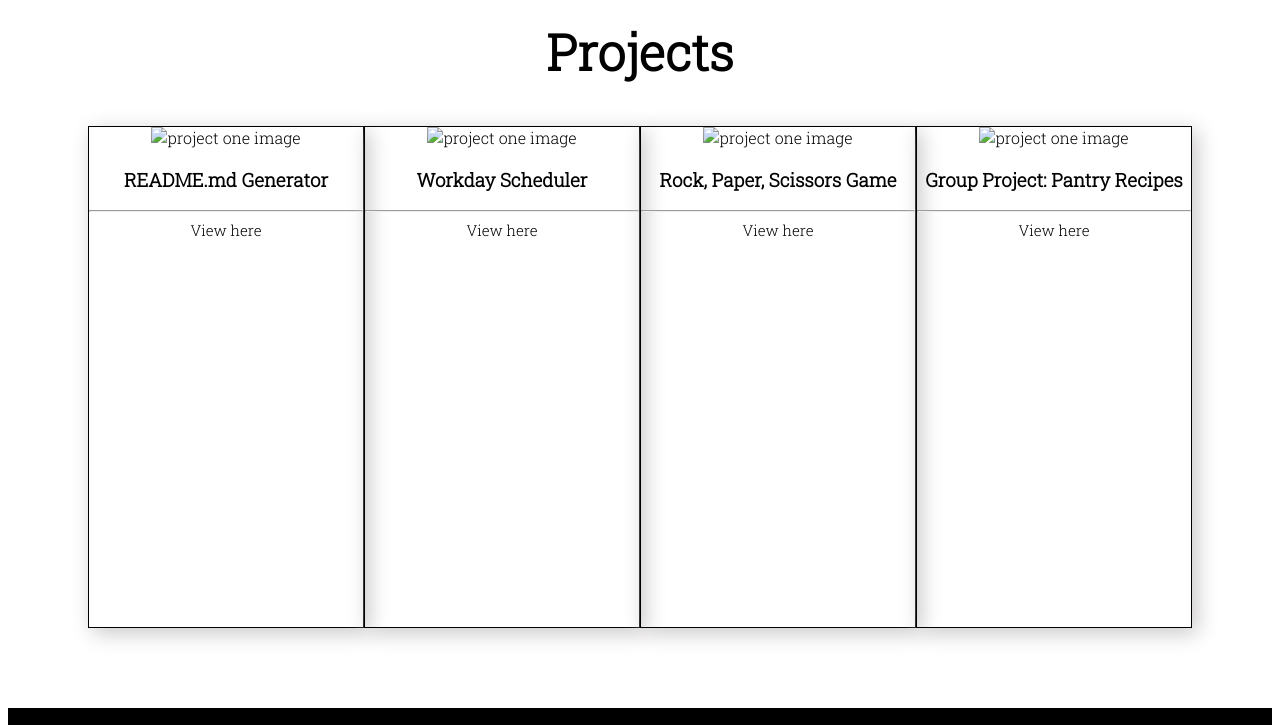
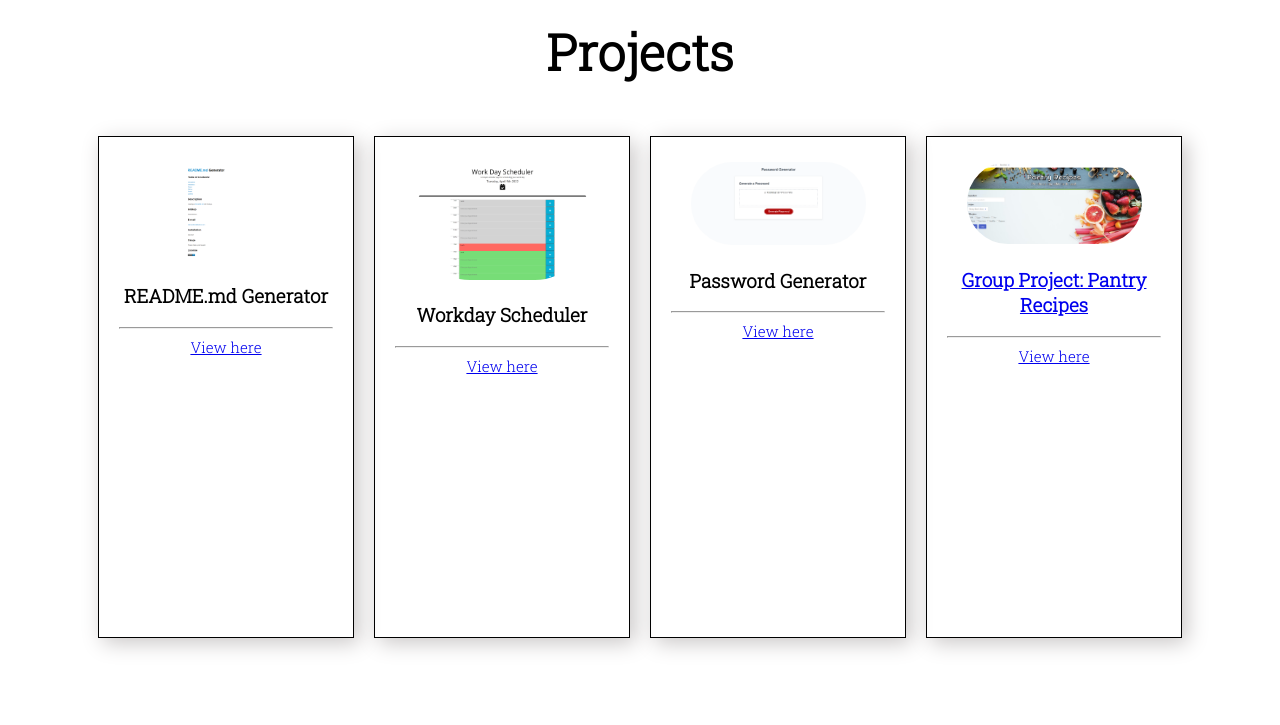
Before and after one commit to ShaneWilmes/Updated-Professional-Portfolio, a plain HTML site: page index.html in a window 1280 px wide. Shown: the part 1300-2025 px from the top of the page. Drawn offline with nearby package versions, Linux system fonts and the light colour scheme.

Commit message:
adding features to cards

```diff
--- a/index.html
+++ b/index.html
@@ -64,28 +64,28 @@
         <h2>Projects</h2>
         <div class="project-container">
             <div class="project-card">
-                <img class = "project-image" src="" alt="project one image"/>
+                <img class = "project-image" src="./images/README.png" alt="project one image"/>
                 <h3>README.md Generator</h3>
                 <hr/>
-                <p class="subtext">View here</p>
+                <p class="subtext"><a href=" https://drive.google.com/file/d/1AtSw9dUvkD1cnuZqNdpdaVJsNWh006OS/view" target="_blank">View here</a></p>
             </div>
             <div class="project-card">
-                <img class = "project-image" src="" alt="project one image"/>
+                <img class = "project-image" src="./images/workdayscheduler.png" alt="project one image"/>
                 <h3>Workday Scheduler</h3>
                 <hr/>
-                <p class="subtext">View here</p>
+                <p class="subtext"><a href="https://shanewilmes.github.io/WorkDaySchedulerHW-5/" target="_blank">View here</a></p>
             </div>
             <div class="project-card">
-                <img class = "project-image" src="" alt="project one image"/>
-                <h3>Rock, Paper, Scissors Game</h3>
+                <img class = "project-image" src="./images/PasswordGenerator.png" alt="project one image"/>
+                <h3>Password Generator</h3>
                 <hr/>
-                <p class="subtext">View here</p>
+                <p class="subtext"><a href="https://shanewilmes.github.io/PasswordGeneratorHW/" target="_blank">View here</p>
             </div>
             <div class="project-card">
-                <img class = "project-image" src="" alt="project one image"/>
+                <img class = "project-image" src="./images/pantryrecipes.png" alt="project one image"/>
                 <h3>Group Project:  Pantry Recipes</h3>
                 <hr/>
-                <p class="subtext">View here</p>
+                <p class="subtext"><a href="https://aurafly.github.io/Pantry_Recipes/" target="_blank">View here</p>
             </div>
         </div>
     </section>
--- a/style.css
+++ b/style.css
@@ -135,9 +135,21 @@ p {
    height: 500px;
    border: 1px solid black;
    box-shadow: 5px 5px 20px rgb(202, 199, 199);
+   margin: 10px;
 }
 
 .project-container {
     display: flex;
     justify-content: space-around;
 }
+
+.project-image {
+    margin-top: 25px;
+    width: 175px;
+    border-radius: 55px;
+}
+
+hr {
+    margin-left: 20px;
+    margin-right: 20px;
+}
```
Also changed, not shown: images/PasswordGenerator.png (added), images/README.png (added), images/pantryrecipes.png (added), images/workdayscheduler.png (added), script.js (line endings or trailing spaces).
